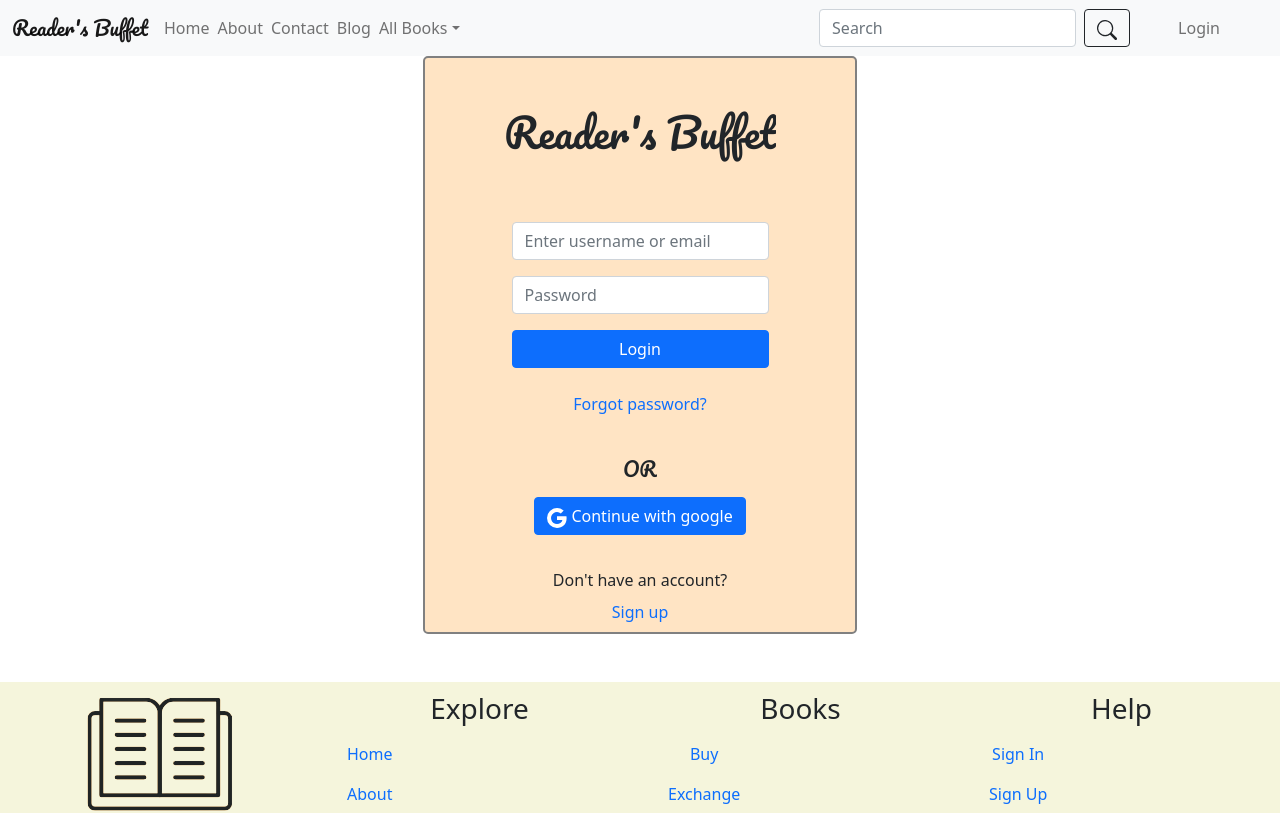
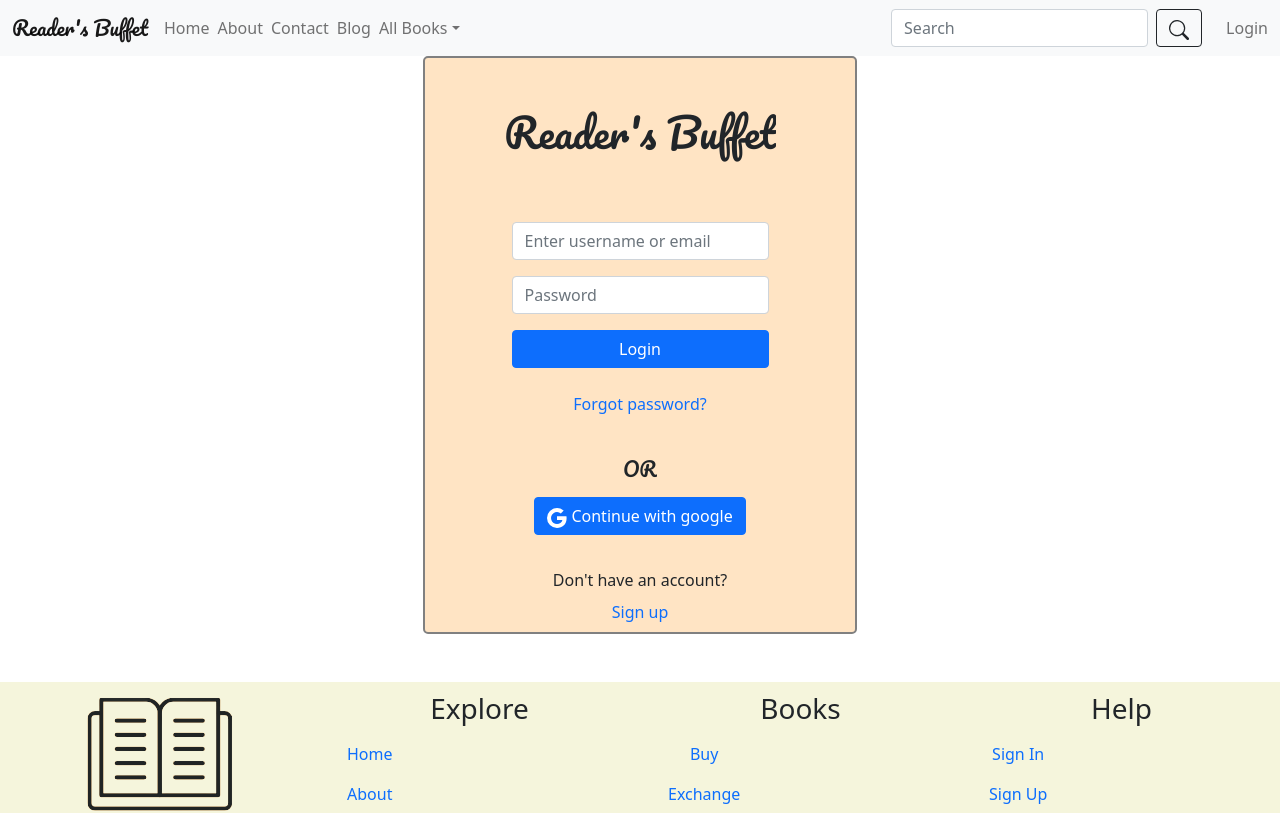
Before and after one commit to manojbastakoti/Reader-s-Buffet, a React (Create React App) app: page /login in a window 1280 px wide. Shown: the top 813 px of the page. Built offline with nearby package versions, Linux system fonts and the light colour scheme.

Commit message:
Create login and logout functionality

```diff
--- a/src/components/Navbar.jsx
+++ b/src/components/Navbar.jsx
@@ -1,25 +1,31 @@
-import '../styles/Navbar.css'
-import React from 'react'
-import Button from 'react-bootstrap/Button';
-import Container from 'react-bootstrap/Container';
-import Form from 'react-bootstrap/Form'
-import Nav from 'react-bootstrap/Nav';
-import Navbar from 'react-bootstrap/Navbar';
-import NavDropdown from 'react-bootstrap/NavDropdown';
-import { LinkContainer } from 'react-router-bootstrap';
-import * as Icon from 'react-bootstrap-icons';
+import "../styles/Navbar.css";
+import React from "react";
+import Button from "react-bootstrap/Button";
+import Container from "react-bootstrap/Container";
+import Form from "react-bootstrap/Form";
+import Nav from "react-bootstrap/Nav";
+import Navbar from "react-bootstrap/Navbar";
+import NavDropdown from "react-bootstrap/NavDropdown";
+import { LinkContainer } from "react-router-bootstrap";
+import * as Icon from "react-bootstrap-icons";
+import { useDispatch, useSelector } from "react-redux";
+import { logout } from "../redux/slices/authSlice";
 
 function Appbar() {
-  return <Navbar bg="light" expand="lg" sticky='top'>
+  const dispatch = useDispatch();
+  const { isAuthenticated } = useSelector((state) => state.auth);
+  return (
+    <Navbar bg="light" expand="lg" sticky="top">
       <Container fluid>
         <LinkContainer to="/">
           <Navbar.Brand>Reader's Buffet</Navbar.Brand>
         </LinkContainer>
         <Navbar.Toggle aria-controls="navbarScroll" />
         <Navbar.Collapse id="navbarScroll">
-        <Nav defaultActiveKey="/"
+          <Nav
+            defaultActiveKey="/"
             className=" my-2 me-auto my-lg-0"
-          style={{ maxHeight: '100px' }}
+            style={{ maxHeight: "100px" }}
             navbarScroll
           >
             <LinkContainer to="/">
@@ -39,36 +45,52 @@
                 <NavDropdown.Item href="#action3">Buy</NavDropdown.Item>
               </LinkContainer>
               <LinkContainer to="/exchange">
-              <NavDropdown.Item href="#action4">
-                Exchange
-              </NavDropdown.Item>
+                <NavDropdown.Item href="#action4">Exchange</NavDropdown.Item>
               </LinkContainer>
-
             </NavDropdown>
           </Nav>
 
-
-
-
-        <Form className="d-flex" >
-
+          <Form className="d-flex">
             <Form.Control
               type="search"
               placeholder="Search"
               className="me-2"
               aria-label="Search"
             />
-          <Button variant="outline-dark"><Icon.Search size={20} /></Button>
-
+            <Button variant="outline-dark">
+              <Icon.Search size={20} />
+            </Button>
           </Form>
 
-        <LinkContainer  to="/login">
-          <Navbar.Text className="mx-5">Login</Navbar.Text>
+          <div className="d-flex gx-3 ms-4">
+            {isAuthenticated ? (
+              <>
+                <LinkContainer to="/profile">
+                  <Button variant="outline-dark" className="me-2">
+                    Profile
+                  </Button>
                 </LinkContainer>
+
+                <Button
+                  variant="outline-secondary"
+                  onClick={() => dispatch(logout())}
+                >
+                  Logout
+                </Button>
+              </>
+            ) : (
+              <>
+                <LinkContainer to="/login">
+                  <Navbar.Text>Login</Navbar.Text>
+                </LinkContainer>
+              </>
+            )}
+          </div>
         </Navbar.Collapse>
       </Container>
     </Navbar>
+  );
 }
-export default Appbar
+export default Appbar;
 
 // Added comment
--- a/src/redux/slices/authSlice.js
+++ b/src/redux/slices/authSlice.js
@@ -5,7 +5,7 @@
 const authSlice = createSlice({
   name: "auth",
   initialState: {
-    isAuthenticated: false,
+    isAuthenticated: Cookies.get("token") ? true : false,
     user: null,
     error: null,
     loading: false,
@@ -22,6 +22,7 @@
       Cookies.remove("token");
       state.isAuthenticated = false;
       axios.defaults.headers.common["Authorization"] = null;
+      window.location.href = "/";
     },
   },
 });
```
Lines whose indentation alone changed are shown as unchanged.
